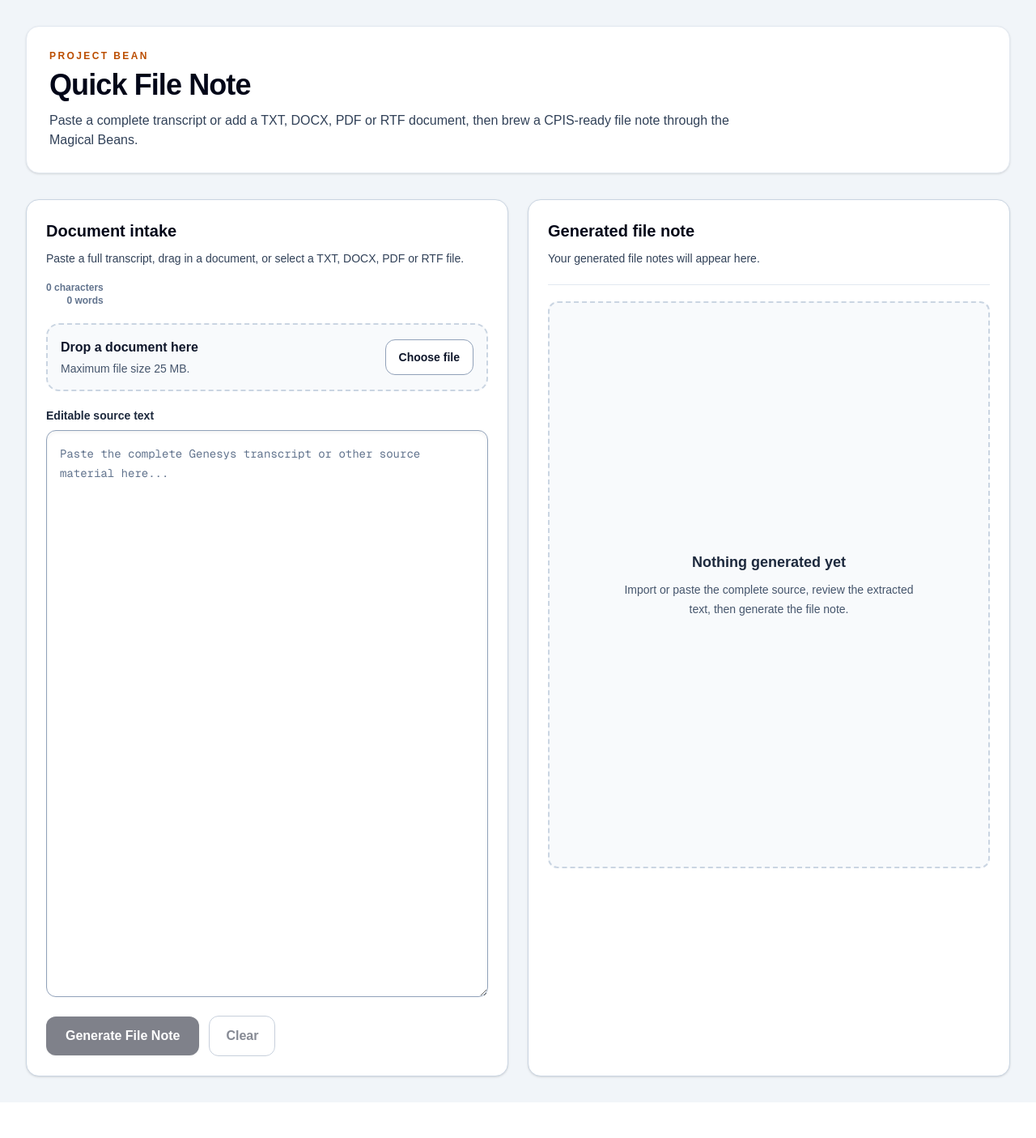
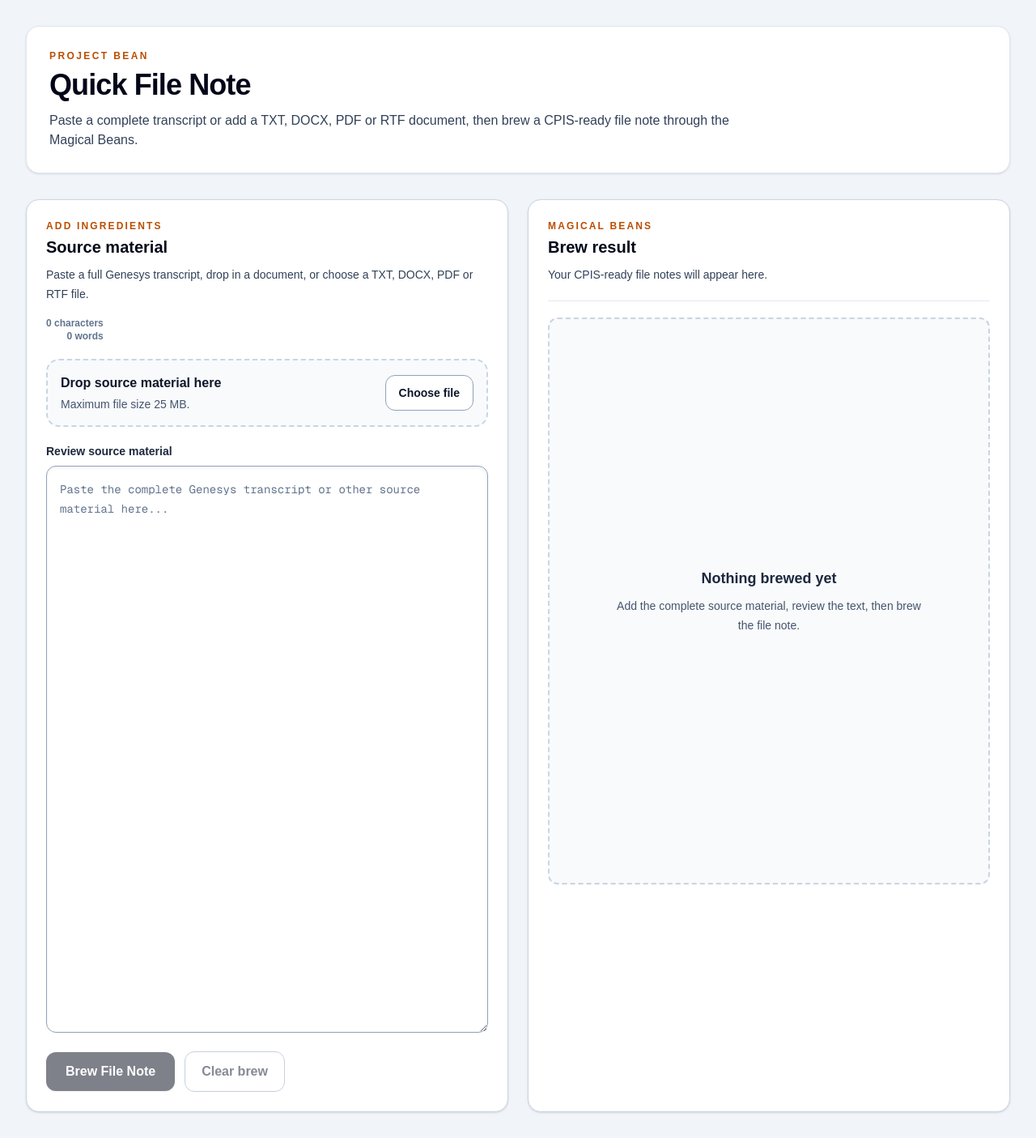
Before and after one commit to peter-lill/coffeehq, a Next.js app in the folder apps/web/: page /bean in a window 1280 px wide. Shown: the whole page at 81% size. Before the commit the page ends 1361 px from the top, so only its background shows below. Built offline with nearby package versions, Linux system fonts and the light colour scheme.

Commit message:
fix: apply CoffeeHQ language to File Note workspace

```diff
--- a/apps/web/src/app/bean/bean-client.tsx
+++ b/apps/web/src/app/bean/bean-client.tsx
@@ -29,7 +29,7 @@ export function BeanClient() {
       try {
         setResult(await brewFileNoteAction(source));
       } catch (cause) {
-        setError(cause instanceof Error ? cause.message : "Unable to brew the transcript.");
+        setError(cause instanceof Error ? cause.message : "Unable to brew the file note.");
       }
     });
   }
@@ -48,7 +48,7 @@ export function BeanClient() {
         setSource(imported.text);
       } catch (cause) {
         setImportedDocument(null);
-        setError(cause instanceof Error ? cause.message : "Unable to import the selected document.");
+        setError(cause instanceof Error ? cause.message : "Unable to add the selected document.");
       } finally {
         if (fileInputRef.current) fileInputRef.current.value = "";
       }
@@ -95,9 +95,10 @@ export function BeanClient() {
       <section className="rounded-2xl border border-slate-300 bg-white p-5 text-slate-950 shadow-sm sm:p-6">
         <div className="flex flex-wrap items-start justify-between gap-4">
           <div>
-            <h2 className="text-xl font-bold">Document intake</h2>
+            <p className="text-xs font-bold uppercase tracking-[0.18em] text-amber-700">Add ingredients</p>
+            <h2 className="mt-1 text-xl font-bold">Source material</h2>
             <p className="mt-2 text-sm leading-6 text-slate-700">
-              Paste a full transcript, drag in a document, or select a TXT, DOCX, PDF or RTF file.
+              Paste a full Genesys transcript, drop in a document, or choose a TXT, DOCX, PDF or RTF file.
             </p>
           </div>
           <div className="text-right text-xs font-semibold text-slate-500">
@@ -117,7 +118,7 @@ export function BeanClient() {
         >
           <div className="flex flex-wrap items-center justify-between gap-3">
             <div>
-              <p className="font-bold text-slate-900">Drop a document here</p>
+              <p className="font-bold text-slate-900">Drop source material here</p>
               <p className="mt-1 text-sm text-slate-600">Maximum file size 25 MB.</p>
             </div>
             <div>
@@ -134,7 +135,7 @@ export function BeanClient() {
                 htmlFor="bean-document-upload"
                 className="inline-flex min-h-11 cursor-pointer items-center rounded-xl border border-slate-400 bg-white px-4 py-2 text-sm font-bold text-slate-900 hover:bg-slate-100"
               >
-                {isPending ? "Importing..." : "Choose file"}
+                {isPending ? "Adding..." : "Choose file"}
               </label>
             </div>
           </div>
@@ -142,7 +143,7 @@ export function BeanClient() {
 
         {importedDocument ? (
           <div className="mt-4 rounded-xl border border-emerald-300 bg-emerald-50 p-4 text-sm text-emerald-950">
-            <p className="font-bold">{importedDocument.filename}</p>
+            <p className="font-bold">Added to the brew: {importedDocument.filename}</p>
             <p className="mt-1">
               {importedDocument.extension.toUpperCase()} · {(importedDocument.size / 1024).toLocaleString("en-AU", { maximumFractionDigits: 1 })} KB
               {importedDocument.pageCount ? ` · ${importedDocument.pageCount} pages` : ""}
@@ -153,7 +154,7 @@ export function BeanClient() {
         ) : null}
 
         <label htmlFor="bean-source" className="mt-5 block text-sm font-bold text-slate-800">
-          Editable source text
+          Review source material
         </label>
         <textarea
           id="bean-source"
@@ -172,7 +173,7 @@ export function BeanClient() {
             disabled={isPending || !source.trim()}
             className="min-h-12 rounded-xl bg-slate-950 px-6 py-3 text-base font-bold text-white shadow-sm hover:bg-slate-800 disabled:cursor-not-allowed disabled:opacity-50"
           >
-            {isPending ? "Processing..." : "Generate File Note"}
+            {isPending ? "Brewing..." : "Brew File Note"}
           </button>
           <button
             type="button"
@@ -180,7 +181,7 @@ export function BeanClient() {
             disabled={isPending || (!source && !result)}
             className="min-h-12 rounded-xl border border-slate-400 bg-white px-5 py-3 text-base font-semibold text-slate-900 hover:bg-slate-100 disabled:cursor-not-allowed disabled:opacity-50"
           >
-            Clear
+            Clear brew
           </button>
         </div>
 
@@ -190,9 +191,10 @@ export function BeanClient() {
       <section className="rounded-2xl border border-slate-300 bg-white p-5 text-slate-950 shadow-sm sm:p-6">
         <div className="flex flex-col gap-4 border-b border-slate-200 pb-5 sm:flex-row sm:items-start sm:justify-between">
           <div>
-            <h2 className="text-xl font-bold">Generated file note</h2>
+            <p className="text-xs font-bold uppercase tracking-[0.18em] text-amber-700">Magical Beans</p>
+            <h2 className="mt-1 text-xl font-bold">Brew result</h2>
             <p className="mt-2 text-sm leading-6 text-slate-700">
-              {result ? `${result.metadata.source} · ${result.turns.length} transcript turns` : "Your generated file notes will appear here."}
+              {result ? `${result.metadata.source} · ${result.turns.length} transcript turns` : "Your CPIS-ready file notes will appear here."}
             </p>
           </div>
           {result?.notes.length ? <button type="button" onClick={copyAll} className="min-h-11 shrink-0 rounded-xl border border-slate-400 bg-white px-4 py-2 text-sm font-bold hover:bg-slate-100">Copy all</button> : null}
@@ -210,8 +212,8 @@ export function BeanClient() {
         {!result ? (
           <div className="mt-5 flex min-h-[700px] items-center justify-center rounded-xl border-2 border-dashed border-slate-300 bg-slate-50 p-6 text-center">
             <div>
-              <p className="text-lg font-bold text-slate-800">Nothing generated yet</p>
-              <p className="mt-2 max-w-sm text-sm leading-6 text-slate-600">Import or paste the complete source, review the extracted text, then generate the file note.</p>
+              <p className="text-lg font-bold text-slate-800">Nothing brewed yet</p>
+              <p className="mt-2 max-w-sm text-sm leading-6 text-slate-600">Add the complete source material, review the text, then brew the file note.</p>
             </div>
           </div>
         ) : null}
```
